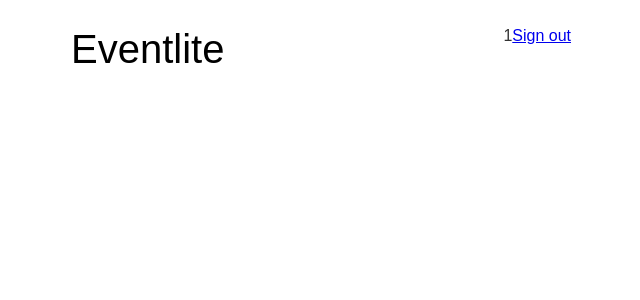
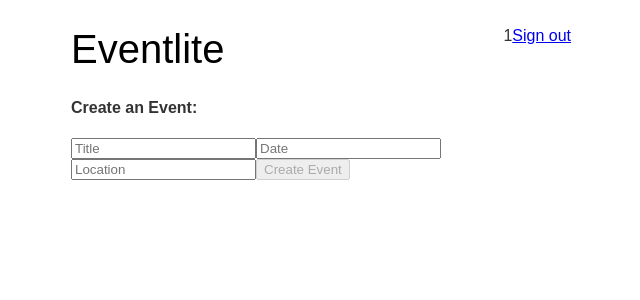
Before and after one commit to reyesvicente/eventlite-frontend, a React (Create React App) app: page /events/1/edit in a window 1280 px wide. Shown: the top 300 px of the page, without its empty margins (319-959 px from the left). Built offline with nearby package versions, Linux system fonts and the light colour scheme; sample sign-in values are in the browser's storage.

Commit message:
finished 6.6

```diff
--- a/src/App.js
+++ b/src/App.js
@@ -4,6 +4,7 @@
 import AppHeader from './components/AppHeader'
 import Eventlite from './components/Eventlite'
 import Event from './components/Event'
+import EventForm from './components/EventForm'
 import { BrowserRouter as Router, Route, Redirect } from "react-router-dom"
 
 
@@ -26,6 +27,11 @@
       <Route exact path="/events/:id" render={routeProps => (
         <Event {...routeProps} />
       )} />
+      <Route exact path="/events/:id/edit" render={routeProps => (
+        currentUser ?
+        <EventForm {...routeProps} /> :
+        <Redirect to='/login' />
+      )} />
     </Router>
   )
 }
--- a/src/components/Event.js
+++ b/src/components/Event.js
@@ -1,5 +1,6 @@
 import React from 'react'
 import Axios from 'axios'
+import { Link } from 'react-router-dom'
 
 const formatDate = datetime =>
 	new Date(datetime).toDateString()
@@ -25,8 +26,10 @@
 	}
 
 	render() {
+		const currentUser = localStorage.getItem('user')
 		return (
 		<div className="event">
+		    {currentUser && <Link to={`/events/${this.props.match.params.id}/edit`}>Edit</Link>}
 			{this.state.event.image_url && <img src={this.state.event.image_url} />}
 			<h2 className="event-title">{this.state.event.title}</h2>
 			<div className="event-datetime">{formatDate(this.state.event.start_datetime)}</div>
--- a/src/components/EventForm.js
+++ b/src/components/EventForm.js
@@ -1,27 +1,101 @@
-
 import React from 'react'
 import PropTypes from 'prop-types'
+import FormErrors from './FormErrors'
+import validations from '../validations'
+import axios from 'axios'
 
-const EventForm = (props) => (
-  <div>
-    <h4>Create an Event:</h4>
-    <form onSubmit={props.handleSubmit}>
-      <input type="text" name="title" placeholder="Title" value={props.title} onChange={props.handleInput} />
-      <input type="text" name="start_datetime" placeholder="Date" value={props.start_datetime} onChange={props.handleInput} />
-      <input type="text" name="location" placeholder="Location" value={props.location} onChange={props.handleInput} />
-      <input type="submit" value="Create Event"
-       disabled={!props.formValid} />
-    </form>
-  </div>
-)
+class EventForm extends React.Component {
+  constructor(props) {
+    super(props)
+    this.state = {
+      title: {value: '', valid: false},
+      start_datetime: {value: '', valid: false},
+      location: {value: '', valid: false},
+      formErrors: {},
+      formValid: false
+    }
+  }
 
-EventForm.propTypes = {
-  handleSubmit: PropTypes.func.isRequired,
-  handleInput: PropTypes.func.isRequired,
-  formValid: PropTypes.bool.isRequired,
-  title: PropTypes.string.isRequired,
-  start_datetime: PropTypes.string.isRequired,
-  location: PropTypes.string.isRequired,
+  static formValidations = {
+    title: [
+      (value) => { return(validations.checkMinLength(value, 3)) }
+    ],
+    start_datetime: [
+      (value) => { return(validations.checkMinLength(value, 1)) },
+      (value) => { return(validations.timeShouldBeInTheFuture(value)) }
+    ],
+    location: [
+      (value) => { return(validations.checkMinLength(value, 1)) }
+    ]
+  }
+
+  handleInput = e => {
+    e.preventDefault()
+    const name = e.target.name
+    const value = e.target.value
+    const newState = {}
+    newState[name] = {...this.state[name], value: value}
+    this.setState(newState, () => this.validateField(name, value, EventForm.formValidations[name]))
+  }
+
+  handleSubmit = e => {
+    e.preventDefault()
+    let newEvent = { title: this.state.title.value, start_datetime: this.state.start_datetime.value, location: this.state.location.value }
+    axios({
+      method: 'POST',
+      url: 'http://localhost:3001/events',
+      headers: JSON.parse(localStorage.user),
+      data: { event: newEvent }
+    })
+    .then(response => {
+      this.addNewEvent(response.data)
+      this.resetFormErrors();
+    })
+    .catch(error => {
+      this.setState({formErrors: error.response.data})
+    })
+  }
+
+  validateField(fieldName, fieldValue, fieldValidations) {
+    let fieldValid = true
+    let errors = fieldValidations.reduce((errors, validation) => {
+      let [valid, fieldError] = validation(fieldValue)
+      if(!valid) {
+        errors = errors.concat([fieldError])
+      }
+      return(errors);
+    }, []);
+
+    fieldValid = errors.length === 0
+
+    const newState = {formErrors: {...this.state.formErrors, [fieldName]: errors}}
+    newState[fieldName] = {...this.state[fieldName], valid: fieldValid}
+    this.setState(newState, this.validateForm)
+  }
+
+  validateForm() {
+    this.setState({formValid: this.state.title.valid && this.state.location.valid && this.state.start_datetime.valid})
+  }
+
+  resetFormErrors () {
+    this.setState({formErrors: {}})
+  }
+
+  render() {
+    return (
+      <div>
+        <h4>Create an Event:</h4>
+        <FormErrors formErrors = {this.state.formErrors} />
+        <form onSubmit={this.handleSubmit}>
+          <input type="text" name="title" placeholder="Title" value={this.state.title.value} onChange={this.handleInput} />
+          <input type="text" name="start_datetime" placeholder="Date" value={this.state.start_datetime.value} onChange={this.handleInput} />
+          <input type="text" name="location" placeholder="Location" value={this.state.location.value} onChange={this.handleInput} />
+          <input type="submit" value="Create Event"
+           disabled={!this.state.formValid} />
+        </form>
+      </div>
+    )
+  }
 }
 
 export default EventForm
--- a/src/components/Eventlite.js
+++ b/src/components/Eventlite.js
@@ -1,10 +1,7 @@
 import React from 'react'
 import axios from 'axios'
-import validations from '../validations'
-
 import EventsList from './EventList'
 import EventForm from './EventForm'
-import FormErrors from './FormErrors'
 
 import './Eventlite.css'
 
@@ -12,26 +9,8 @@
   constructor(props) {
     super(props)
     this.state = {
-      events: [],
-      title: {value: '', valid: false},
-      start_datetime: {value: '', valid: false},
-      location: {value: '', valid: false},
-      formErrors: {},
-      formValid: false
+      events: []
     }
-  }
-
-  static formValidations = {
-    title: [
-      (value) => { return(validations.checkMinLength(value, 3)) }
-    ],
-    start_datetime: [
-      (value) => { return(validations.checkMinLength(value, 1)) },
-      (value) => { return(validations.timeShouldBeInTheFuture(value)) }
-    ],
-    location: [
-      (value) => { return(validations.checkMinLength(value, 1)) }
-    ]
   }
 
   componentDidMount() {
@@ -42,59 +21,6 @@
     .then(response => {
       this.setState({events: response.data})
     })
-  }
-
-  handleInput = e => {
-    e.preventDefault()
-    const name = e.target.name
-    const value = e.target.value
-    const newState = {}
-    newState[name] = {...this.state[name], value: value}
-    this.setState(newState, () => this.validateField(name, value, Eventlite.formValidations[name]))
-  }
-
-  handleSubmit = e => {
-    e.preventDefault()
-    let newEvent = { title: this.state.title.value, start_datetime: this.state.start_datetime.value, location: this.state.location.value }
-    axios({
-      method: 'POST',
-      url: 'http://localhost:3001/events',
-      headers: JSON.parse(localStorage.user),
-      data: { event: newEvent }
-    })
-    .then(response => {
-      this.addNewEvent(response.data)
-      this.resetFormErrors();
-    })
-    .catch(error => {
-      console.log(error.response.data)
-      this.setState({formErrors: error.response.data})
-    })
-  }
-
-  validateField(fieldName, fieldValue, fieldValidations) {
-    let fieldValid = true
-    let errors = fieldValidations.reduce((errors, validation) => {
-      let [valid, fieldError] = validation(fieldValue)
-      if(!valid) {
-        errors = errors.concat([fieldError])
-      }
-      return(errors);
-    }, []);
-
-    fieldValid = errors.length === 0
-
-    const newState = {formErrors: {...this.state.formErrors, [fieldName]: errors}}
-    newState[fieldName] = {...this.state[fieldName], valid: fieldValid}
-    this.setState(newState, this.validateForm)
-  }
-
-  validateForm() {
-    this.setState({formValid: this.state.title.valid && this.state.location.valid && this.state.start_datetime.valid})
-  }
-
-  resetFormErrors () {
-    this.setState({formErrors: {}})
   }
 
   addNewEvent = (event) => {
@@ -108,14 +34,8 @@
     const currentUser = localStorage.getItem('user')
     return (
       <div>
-        <FormErrors formErrors = {this.state.formErrors} />
         {currentUser &&
-          <EventForm handleSubmit = {this.handleSubmit}
-          handleInput = {this.handleInput}
-          formValid={this.state.formValid}
-          title = {this.state.title.value}
-          start_datetime = {this.state.start_datetime.value}
-          location = {this.state.location.value} />
+          <EventForm />
         }
         <EventsList events={this.state.events} />
       </div>
```
